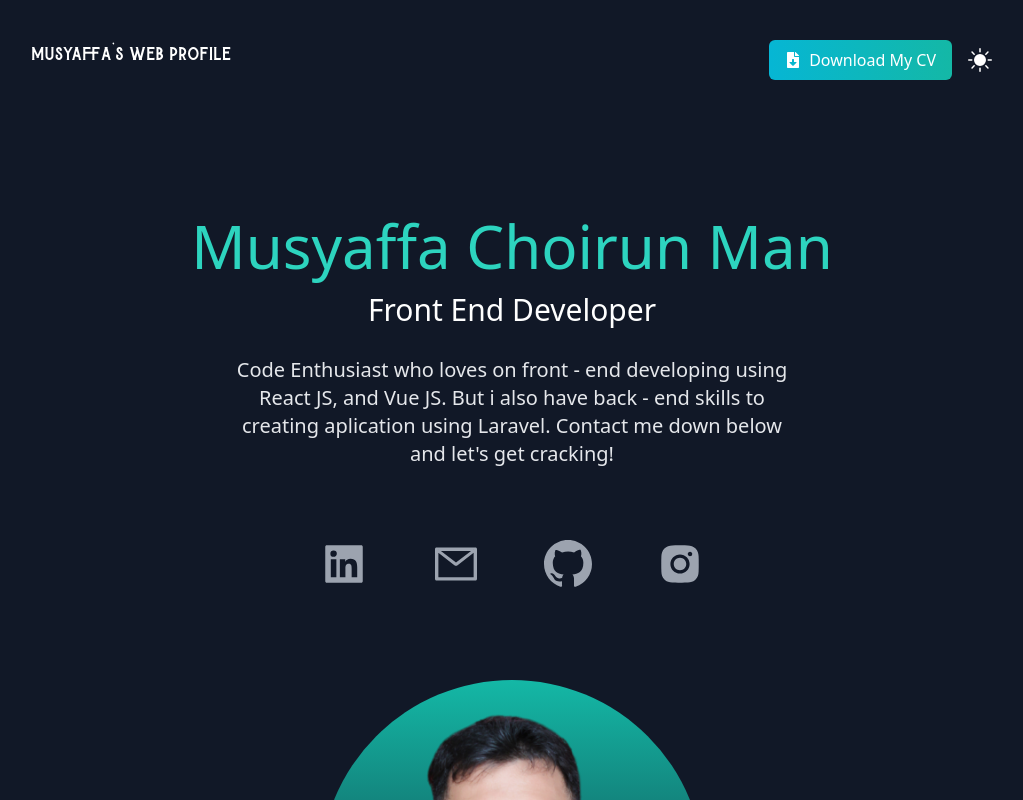
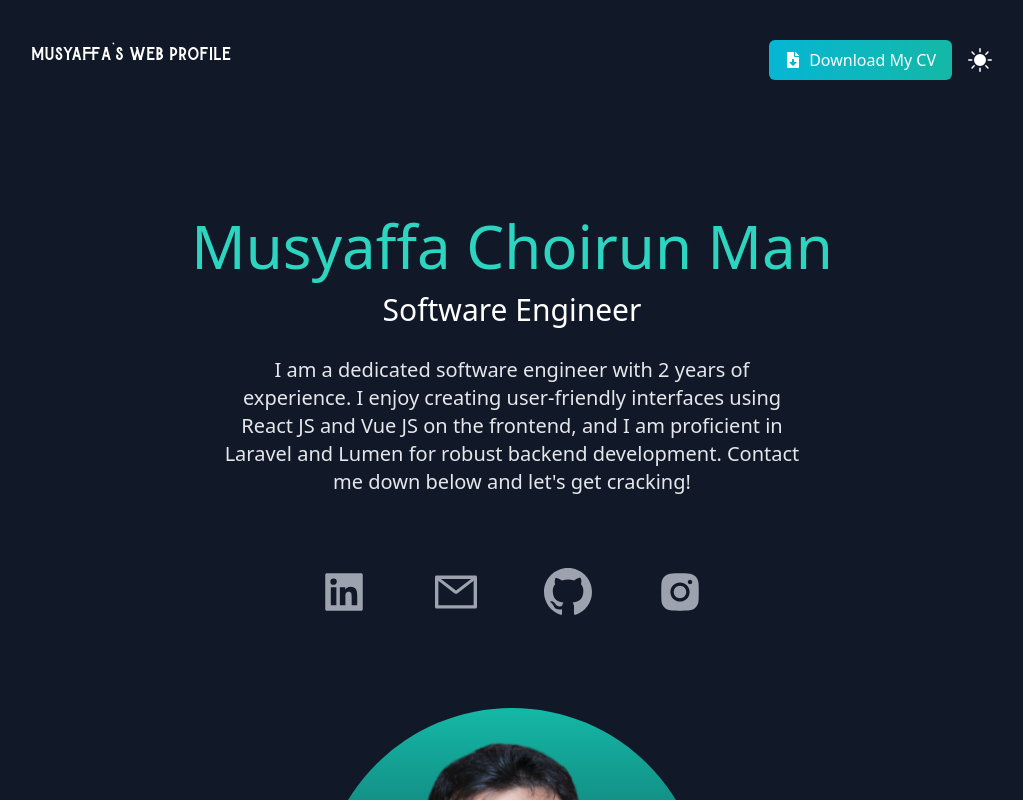
Before and after one commit to musyaffa44/web-profile, a Next.js app: page / in a window 1280 px wide. Shown: the top 800 px of the page, without its empty margins (128-1151 px from the left). Built offline with nearby package versions, Linux system fonts and the light colour scheme.

Commit message:
change profile summary

```diff
--- a/pages/index.js
+++ b/pages/index.js
@@ -49,12 +49,13 @@ export default function Home() {
               Musyaffa Choirun Man
             </h2>
             <h3 className="text-2xl dark:text-white py-2 md:text-3xl">
-              Front End Developer
+              Software Engineer
             </h3>
             <p className="text-md py-5 leading-8 text-gray-800 dark:text-gray-200 max-w-xl mx-auto md:text-xl">
-              Code Enthusiast who loves on front - end developing using React
-              JS, and Vue JS. But i also have back - end skills to creating
-              aplication using Laravel. Contact me down below and let's get
+              I am a dedicated software engineer with 2 years of experience. I
+              enjoy creating user-friendly interfaces using React JS and Vue JS
+              on the frontend, and I am proficient in Laravel and Lumen for
+              robust backend development. Contact me down below and let's get
               cracking!
             </p>
           </div>
```
